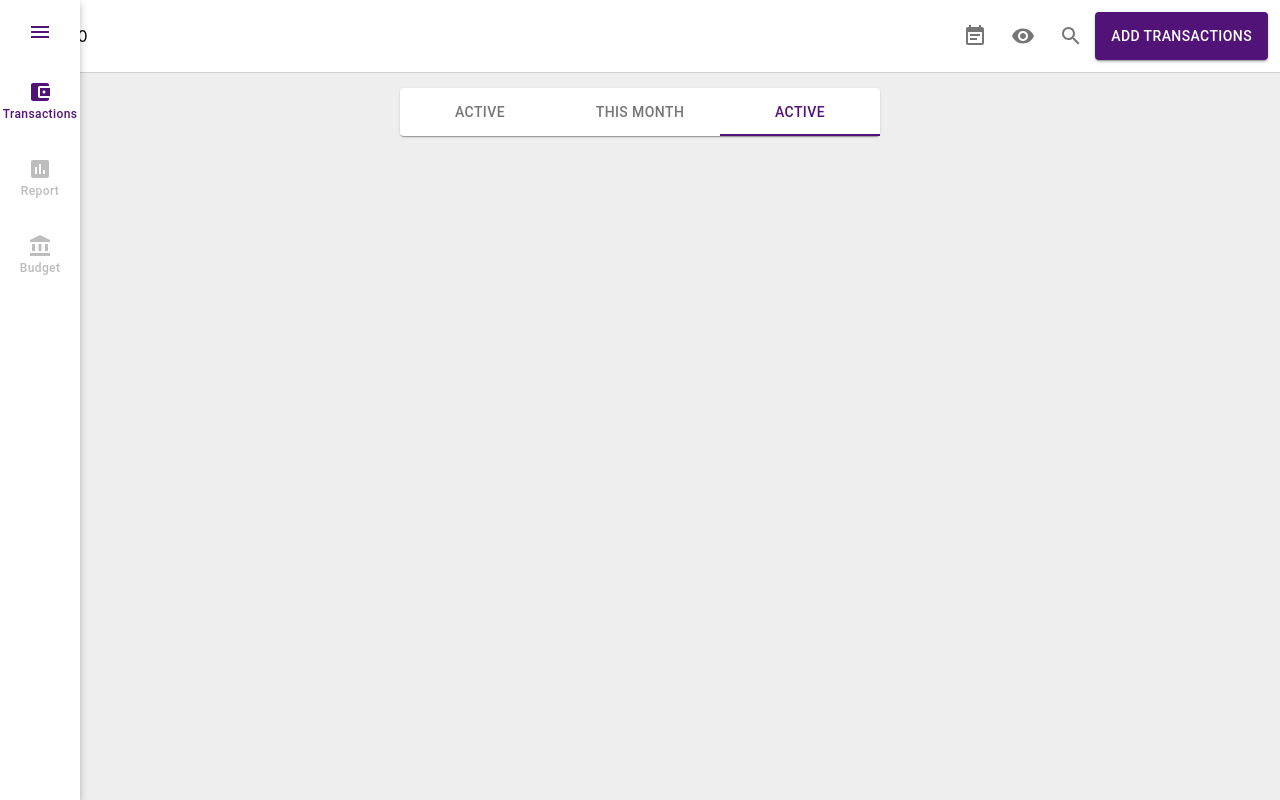
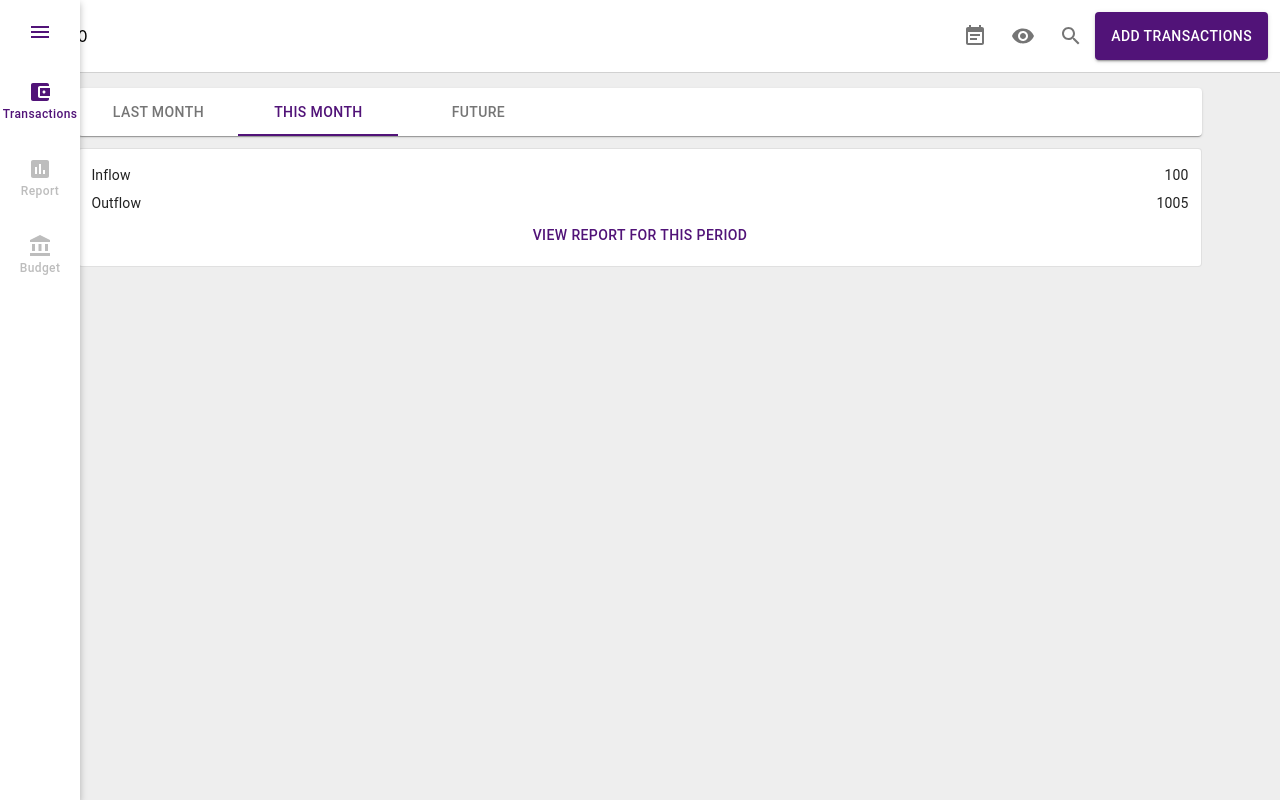
Before and after one commit to nvdai2401/react-typescript, a React (Create React App) app: page / in a window 1280 px wide. Built offline with nearby package versions, Linux system fonts and the light colour scheme.

Commit message:
develop total transaction UI

```diff
--- a/src/views/Transactions/Transactions.tsx
+++ b/src/views/Transactions/Transactions.tsx
@@ -1,18 +1,22 @@
 import React, { useState } from 'react'
-import { Grid, Button, Tabs, Tab, Paper } from '@material-ui/core'
 
 import { makeStyles } from '@material-ui/core/styles'
+
+import { DateRangeBar, TotalTransaction, TransactionList } from './components'
 
 const useStyles = makeStyles((theme) => ({
   root: {
     width: '100vw',
+    maxHeight: 'calc(100vh - 130px)',
+    height: '100%',
     position: 'absolute',
     left: 0,
     top: 72,
     display: 'flex',
     flexDirection: 'column',
     alignItems: 'center',
-    marginTop: theme.spacing(2),
+    flexGrow: 1,
+    padding: theme.spacing(2),
   },
   [theme.breakpoints.up('md')]: {},
 }))
@@ -23,28 +27,16 @@ export interface Props {
 
 const Transactions: React.FC<Props> = () => {
   const classes = useStyles()
-  const [value, setValue] = useState(2)
+  const [value, setValue] = useState(1)
 
-  const handleChange = (newValue: any) => {
+  const handleChange = (event: any, newValue: any) => {
     setValue(newValue)
   }
   return (
     <div className={classes.root}>
-      <Grid>
-        <Paper>
-          <Tabs
-            value={value}
-            indicatorColor="primary"
-            textColor="primary"
-            onChange={handleChange}
-            aria-label="disabled tabs example"
-          >
-            <Tab label="Active" />
-            <Tab label="This month" />
-            <Tab label="Active" />
-          </Tabs>
-        </Paper>
-      </Grid>
+      <DateRangeBar />
+      <TotalTransaction />
+      <TransactionList />
     </div>
   )
 }
--- /dev/null
+++ b/src/views/Transactions/components/DateRangeBar/DateRangeBar.tsx
@@ -0,0 +1,41 @@
+import React, { useState } from 'react'
+import { Tabs, Tab, Paper } from '@material-ui/core'
+
+import { makeStyles } from '@material-ui/core/styles'
+
+const useStyles = makeStyles((theme) => ({
+  root: {
+    width: '90%',
+  },
+  [theme.breakpoints.up('md')]: {},
+}))
+
+export interface Props {
+  name?: string
+}
+
+const DateRangeBar: React.FC<Props> = () => {
+  const classes = useStyles()
+  const [value, setValue] = useState(1)
+
+  const handleChange = (event: any, newValue: any) => {
+    setValue(newValue)
+  }
+  return (
+    <Paper className={classes.root}>
+      <Tabs
+        value={value}
+        indicatorColor="primary"
+        textColor="primary"
+        onChange={handleChange}
+        aria-label="disabled tabs example"
+      >
+        <Tab label="Last month" />
+        <Tab label="This month" />
+        <Tab label="Future" />
+      </Tabs>
+    </Paper>
+  )
+}
+
+export default DateRangeBar
--- /dev/null
+++ b/src/views/Transactions/components/DateRangeBar/index.ts
@@ -0,0 +1 @@
+export { default } from './DateRangeBar'
--- /dev/null
+++ b/src/views/Transactions/components/TotalTransaction/TotalTransaction.tsx
@@ -0,0 +1,55 @@
+import React, { useState } from 'react'
+import { Grid, Button, Paper, Typography } from '@material-ui/core'
+
+import { makeStyles } from '@material-ui/core/styles'
+
+const useStyles = makeStyles((theme) => ({
+  root: {
+    width: '90%',
+    padding: theme.spacing(1.5),
+    marginTop: theme.spacing(1.5),
+  },
+  item__transactionFlow: {
+    display: 'flex',
+    justifyContent: 'space-between',
+    width: '100%',
+    '& .MuiTypography-body2': {
+      lineHeight: 2,
+    },
+  },
+  [theme.breakpoints.up('md')]: {},
+}))
+
+export interface Props {
+  name?: string
+}
+
+const TotalTransaction: React.FC<Props> = () => {
+  const classes = useStyles()
+
+  return (
+    <Paper elevation={3} variant="outlined" className={classes.root}>
+      <Grid container direction="column" alignItems="center">
+        <Grid item className={classes.item__transactionFlow}>
+          <Typography variant="body2" component="span">
+            Inflow
+          </Typography>
+          <Typography variant="body2" component="span">
+            100
+          </Typography>
+        </Grid>
+        <Grid item className={classes.item__transactionFlow}>
+          <Typography variant="body2" component="span">
+            Outflow
+          </Typography>
+          <Typography variant="body2" component="span">
+            1005
+          </Typography>
+        </Grid>
+        <Button color="primary">View report for this period</Button>
+      </Grid>
+    </Paper>
+  )
+}
+
+export default TotalTransaction
--- /dev/null
+++ b/src/views/Transactions/components/TotalTransaction/index.ts
@@ -0,0 +1 @@
+export { default } from './TotalTransaction'
--- /dev/null
+++ b/src/views/Transactions/components/TransactionList/TransactionList.tsx
@@ -0,0 +1,25 @@
+import React, { useState } from 'react'
+import { Grid, Button, Tabs, Tab, Paper } from '@material-ui/core'
+
+import { makeStyles } from '@material-ui/core/styles'
+
+const useStyles = makeStyles((theme) => ({
+  root: {},
+  [theme.breakpoints.up('md')]: {},
+}))
+
+export interface Props {
+  name?: string
+}
+
+const TransactionList: React.FC<Props> = () => {
+  const classes = useStyles()
+  const [value, setValue] = useState(1)
+
+  const handleChange = (event: any, newValue: any) => {
+    setValue(newValue)
+  }
+  return <div className={classes.root}></div>
+}
+
+export default TransactionList
--- /dev/null
+++ b/src/views/Transactions/components/TransactionList/index.ts
@@ -0,0 +1 @@
+export { default } from './TransactionList'
--- /dev/null
+++ b/src/views/Transactions/components/index.ts
@@ -0,0 +1,3 @@
+export { default as DateRangeBar } from './DateRangeBar'
+export { default as TotalTransaction } from './TotalTransaction'
+export { default as TransactionList } from './TransactionList'
```
